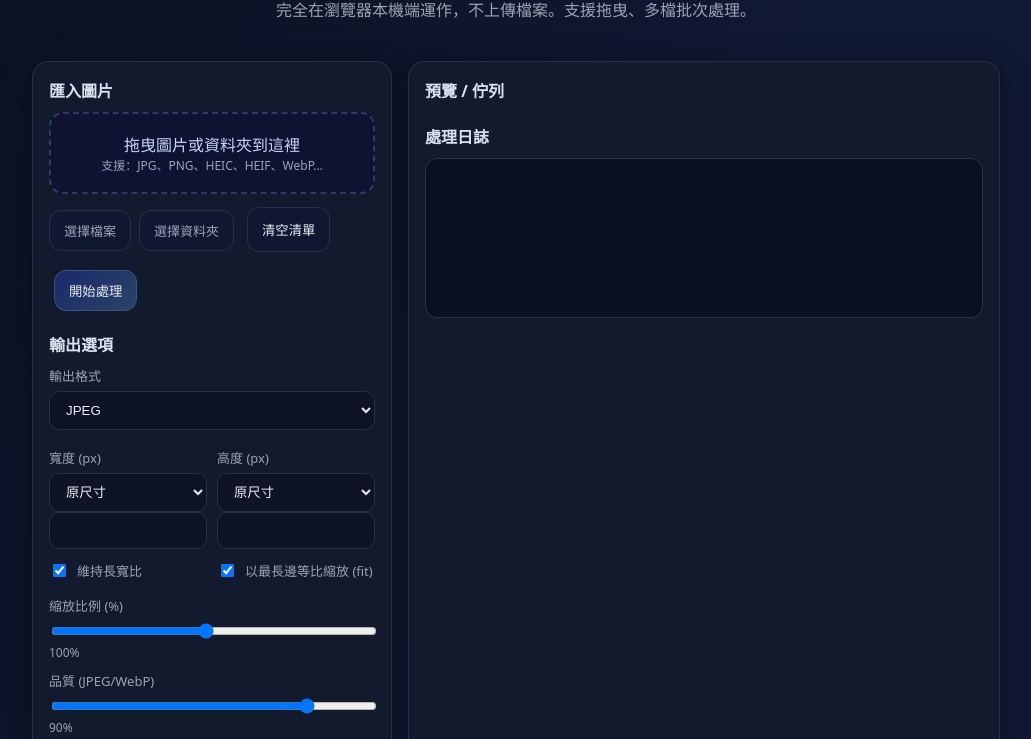
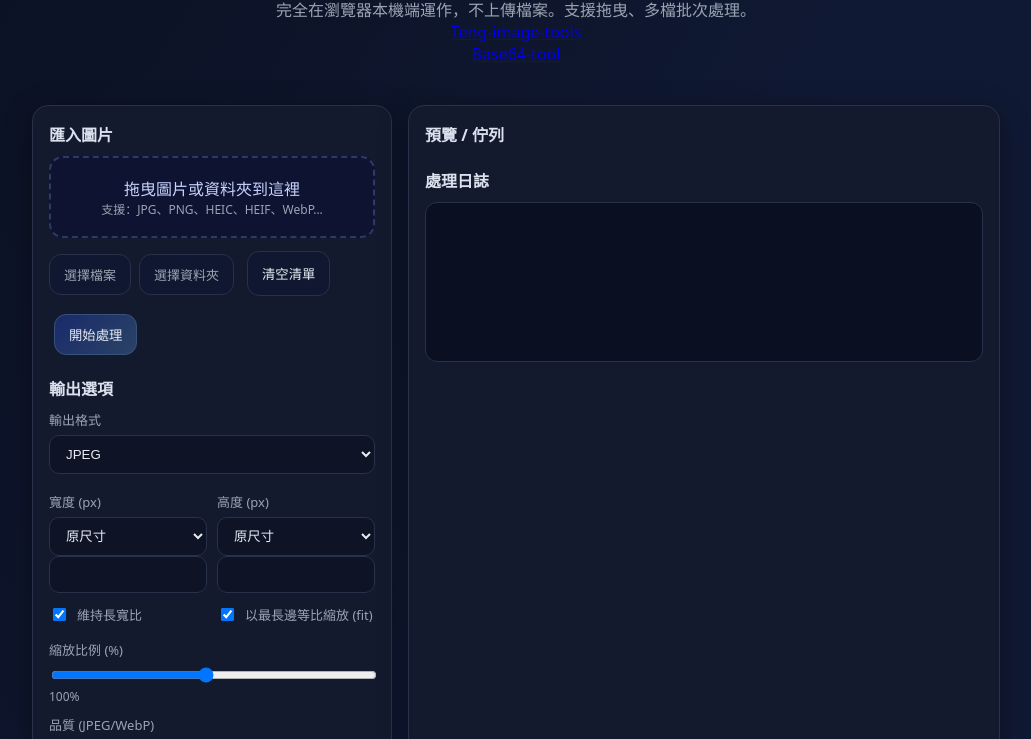
Before and after one commit to Chia168168/Teng-image-tools, a plain HTML site: page index.html in a window 1280 px wide. Shown: the part 227-966 px from the top of the page, without its empty margins (124-1155 px from the left). Drawn offline with nearby package versions, Linux system fonts and the light colour scheme; a script that the page names is missing.

Commit message:
Update index.html

```diff
--- a/index.html
+++ b/index.html
@@ -77,6 +77,12 @@ input[type="range"]{width:100%}
 <header>
   <h1>TENG 圖片尺寸/格式調整器 <span class="badge">JPG · PNG · HEIC · HEIF · WEBP</span></h1>
   <p>完全在瀏覽器本機端運作，不上傳檔案。支援拖曳、多檔批次處理。</p>
+
+<a href="https://chia168168.github.io/Teng-image-tools/">Teng-image-tools</a></a>
+<br/>
+<a href="https://chia168168.github.io/Base64-tool/">Base64-tool</a>
+<br/>
+
 </header>
 <div class="wrap grid">
   <section class="panel card">
```
